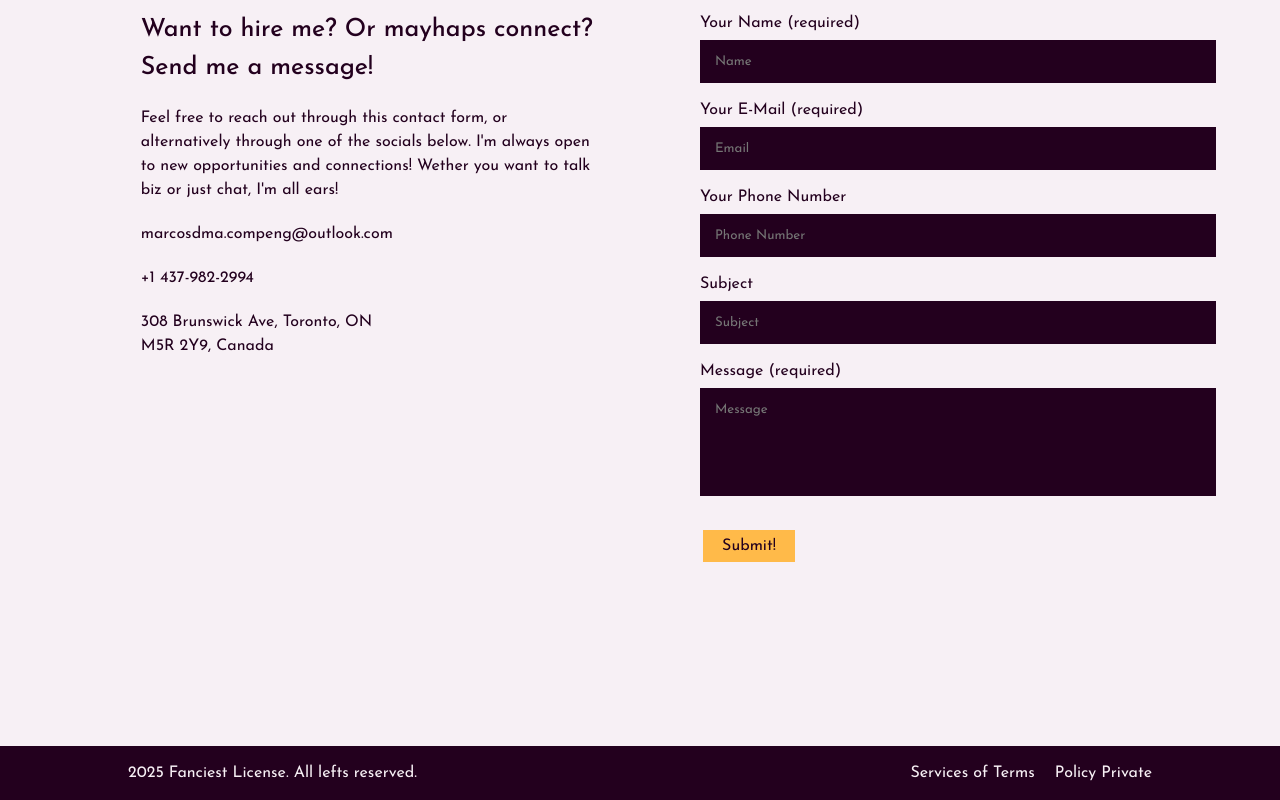
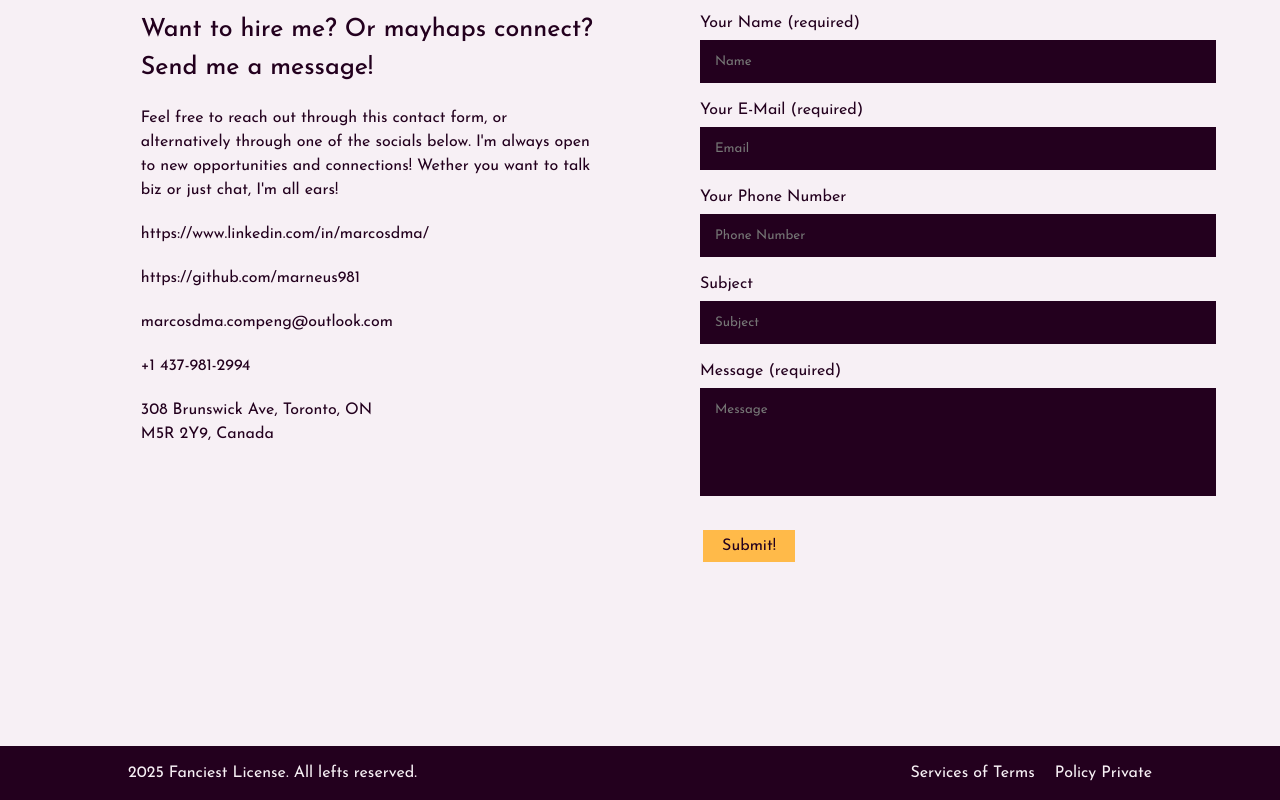
Before and after one commit to Marneus981/marneus981.github.io, a React (Create React App) app: page / in a window 1280 px wide. Shown: the part 6804-7604 px from the top of the page. Built offline with nearby package versions, Linux system fonts and the light colour scheme; the HTML template or start-up script is replaced by a standard one; a web font is replaced by a local one.

Commit message:
1.028 Corrected some contact info details

```diff
--- a/src/components/contact/contact.js
+++ b/src/components/contact/contact.js
@@ -42,8 +42,10 @@ const Contact = () => {
                socials below. I'm always open to new opportunities and connections! Wether you want to
                talk biz or just chat, I'm all ears!</p>
             <ul>
+                <li>https://www.linkedin.com/in/marcosdma/</li>
+                <li>https://github.com/marneus981</li>
                 <li>marcosdma.compeng@outlook.com</li>
-                <li>+1 437-982-2994</li>
+                <li>+1 437-981-2994</li>
                 <li>308 Brunswick Ave, Toronto, ON<br/>
                 M5R 2Y9, Canada</li>
             </ul>
```
